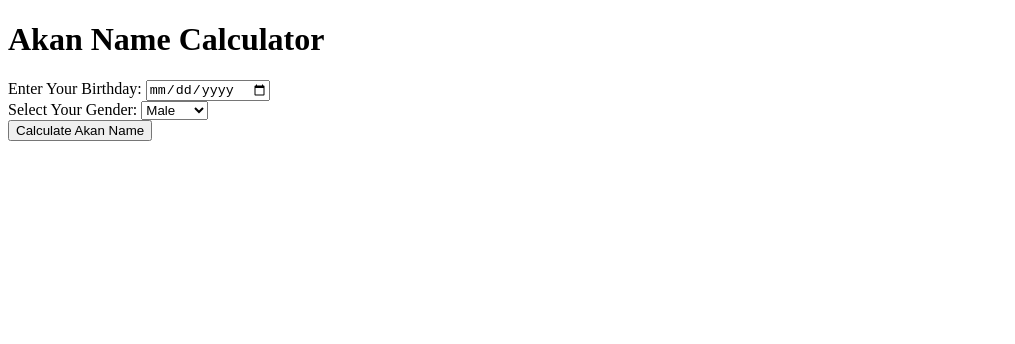
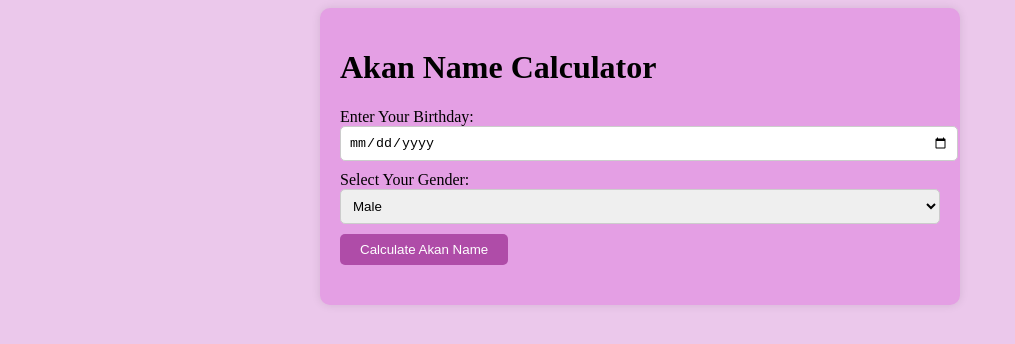
Before and after one commit to Chastyne/akan-name-calculator, a plain HTML site: page index.html in a window 1280 px wide. Shown: the whole page, without its empty margins (0-1015 px from the left). Drawn offline with Linux system fonts and the light colour scheme.

Commit message:
Page Styles

```diff
--- /dev/null
+++ b/css/styles.css
@@ -0,0 +1,35 @@
+body {
+    background-color: rgb(235, 200, 235);
+}
+.container {
+    max-width: 600px;
+    max-height: 800px;
+    margin: 0 auto;
+    padding: 20px;
+    background-color:rgb(228, 159, 228);
+    border-radius: 10px;
+    box-shadow: 0 0 10px rgba(0, 0, 0, 0.1);
+}
+form {
+    margin-bottom: 20px;
+}
+input[type="date"],
+select {
+    width: 100%;
+    padding: 8px;
+    margin-bottom: 10px;
+    border: 1px solid #ccc;
+    border-radius: 5px;
+}
+
+button {
+    padding: 8px 20px;
+    background-color: #af4ca8;
+    color: white;
+    border: none;
+    border-radius: 5px;
+    cursor: pointer;
+}
+button:hover {
+    background-color: #ce7ccd;
+}
--- a/index.html
+++ b/index.html
@@ -3,7 +3,7 @@
 <head>
     <meta charset="UTF-8">
     <meta name="viewport" content="width=device-width, initial-scale=1.0">
-    <link rel="stylesheet">
+    <link rel="stylesheet" href="css/styles.css">
     <title>Akan Name Calculator</title>
 </head>
 <body>
```
